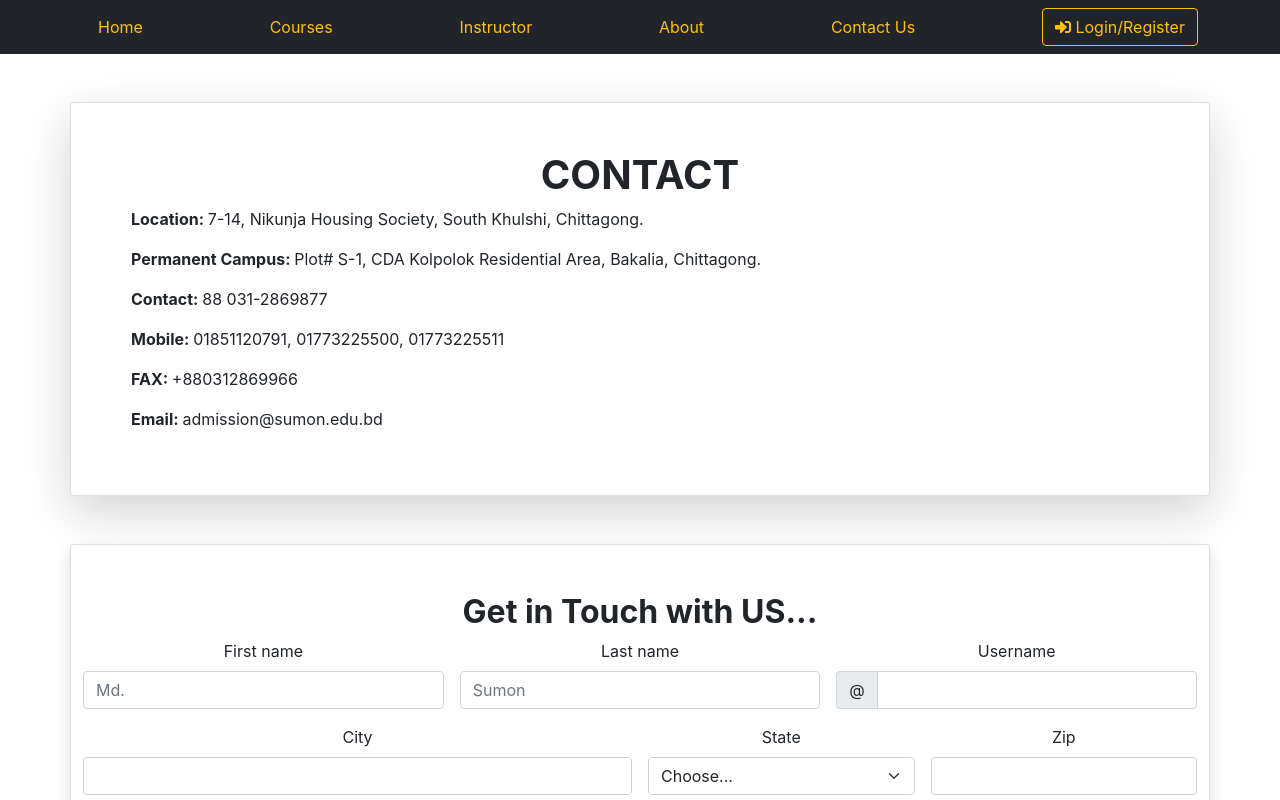
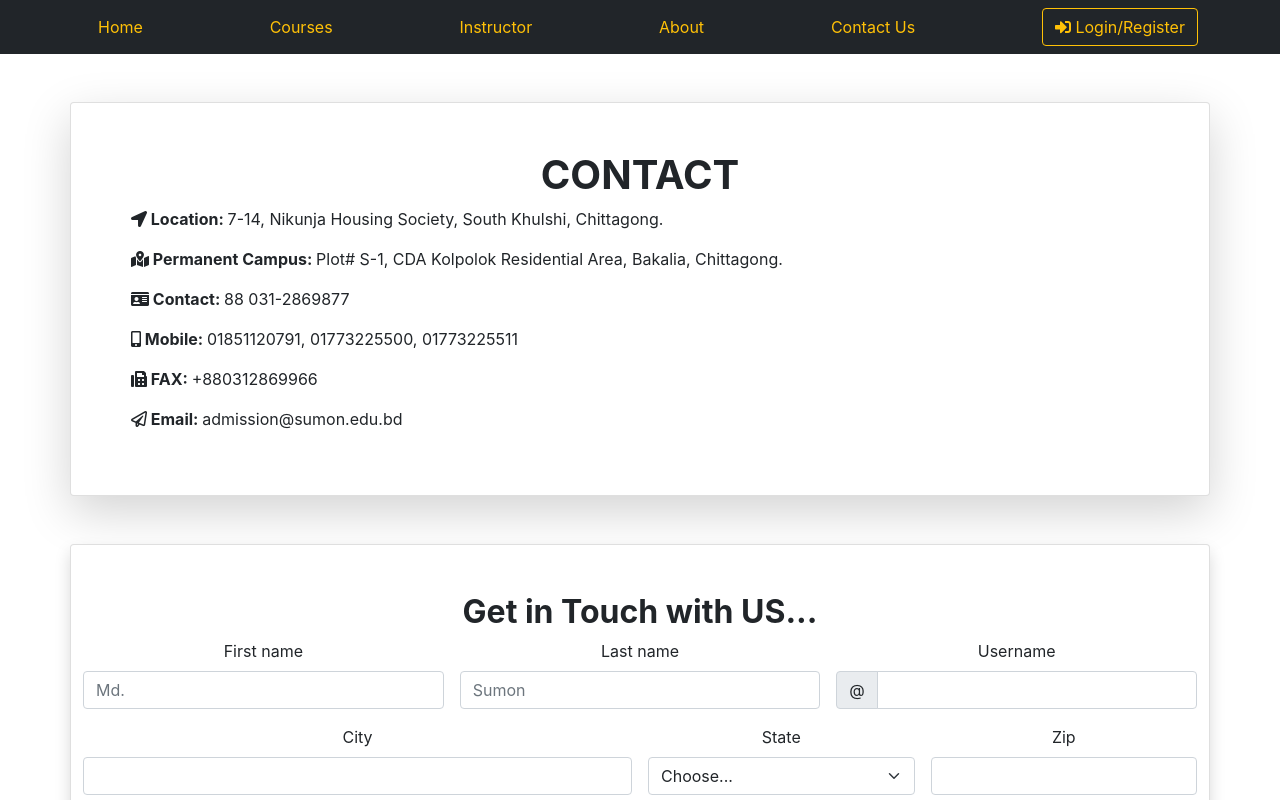
Before and after one commit to sumon6638-sm/programmer-university, a React (Create React App) app: page /contact in a window 1280 px wide. Shown: the top 800 px of the page. Built offline with nearby package versions, Linux system fonts and the light colour scheme.

Commit message:
footer_icon2

```diff
--- a/src/pages/Contact/Contact.js
+++ b/src/pages/Contact/Contact.js
@@ -6,17 +6,17 @@ const Contact = () => {
             <div className='container card my-5 shadow-lg py-5'>
                 <h1 className='fw-bold'>CONTACT</h1>
                 <div className='text-start ms-5'>
-                    <p><strong>Location: </strong>7-14, Nikunja Housing Society, South Khulshi, Chittagong.</p>
+                    <p><strong><i class="fas fa-location-arrow"></i> Location: </strong>7-14, Nikunja Housing Society, South Khulshi, Chittagong.</p>
 
-                    <p><strong>Permanent Campus: </strong>Plot# S-1, CDA Kolpolok Residential Area, Bakalia, Chittagong.</p>
+                    <p><strong><i class="fas fa-map-marked-alt"></i> Permanent Campus: </strong>Plot# S-1, CDA Kolpolok Residential Area, Bakalia, Chittagong.</p>
 
-                    <p><strong>Contact: </strong>88 031-2869877</p>
+                    <p><strong><i class="fas fa-id-card"></i> Contact: </strong>88 031-2869877</p>
 
-                    <p><strong>Mobile: </strong>01851120791, 01773225500, 01773225511</p>
+                    <p><strong><i class="fas fa-mobile-alt"></i> Mobile: </strong>01851120791, 01773225500, 01773225511</p>
 
-                    <p><strong>FAX: </strong>+880312869966</p>
+                    <p><strong><i class="fas fa-fax"></i> FAX: </strong>+880312869966</p>
 
-                    <p><strong>Email: </strong>admission@sumon.edu.bd</p>
+                    <p><strong><i class="far fa-paper-plane"></i> Email: </strong>admission@sumon.edu.bd</p>
                 </div>
             </div>
 
```
